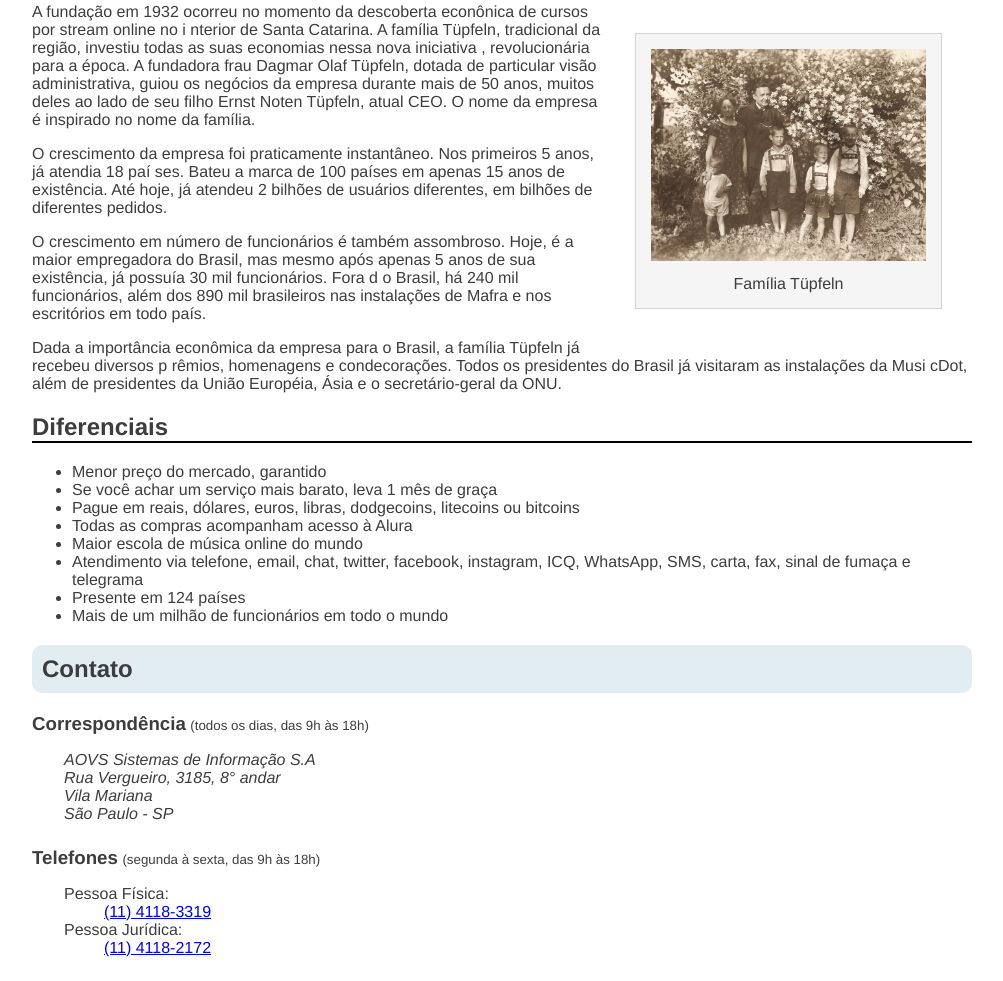
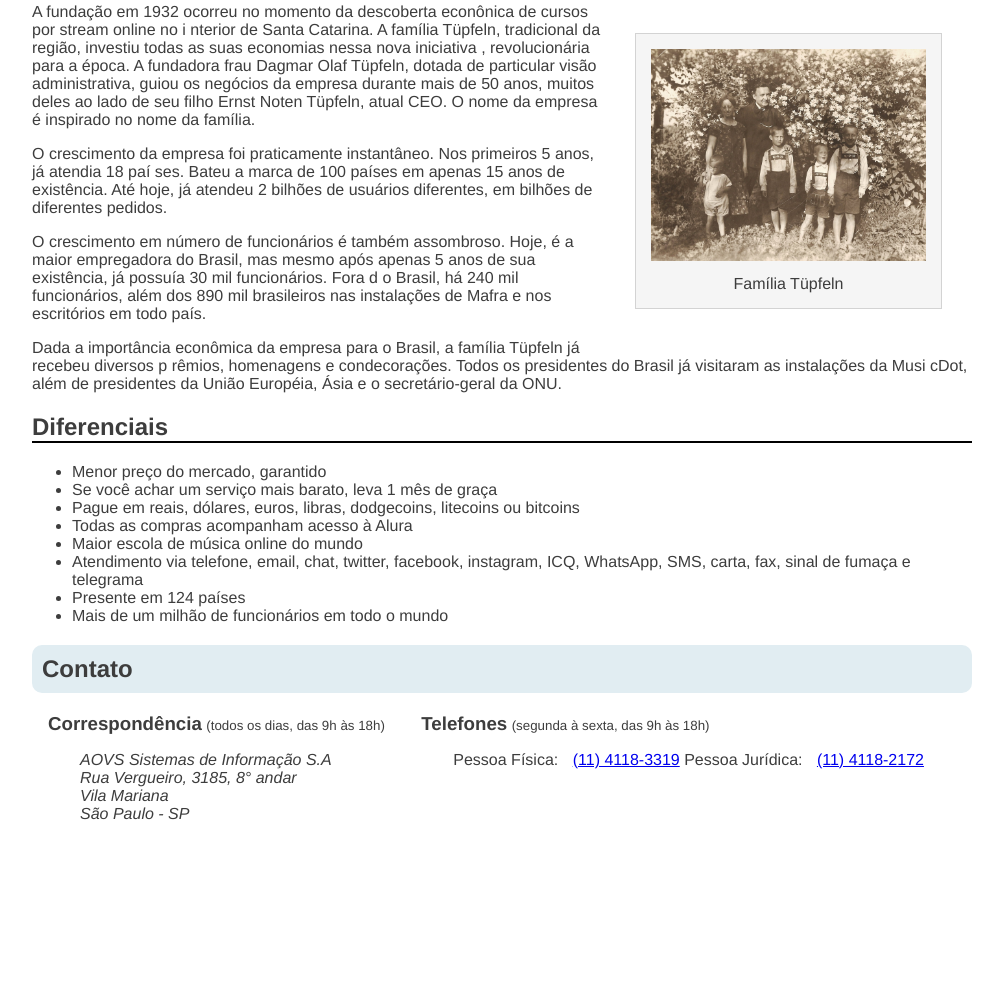
Before and after one commit to janssenbatista/curso-html-css-caelum, a plain HTML site: page sobre.html in a window 1280 px wide. Shown: the part 805-1786 px from the top of the page, without its empty margins (138-1141 px from the left). After the commit the page ends 1652 px from the top, so only its background shows below. Drawn offline with Linux system fonts and the light colour scheme.

Commit message:
update sobre.html: alter style of section 'contato'

```diff
--- a/css/sobre.css
+++ b/css/sobre.css
@@ -46,7 +46,26 @@ figcaption {
   display: inline;
 }
 
+.contato__secao {
+  display: inline-block;
+  vertical-align: top;
+  margin-left: 16px;
+}
+
+.contato__secao--telefone {
+  margin-left: 32px;
+}
+
 .contato__info {
   margin: 16px 0 24px;
   padding-left: 32px;
 }
+
+.contato__info-titulo,
+.contato__info-descricao {
+  display: inline;
+}
+
+.contato__info-descricao {
+  margin-left: 10px;
+}
--- a/sobre.html
+++ b/sobre.html
@@ -86,6 +86,7 @@
       <li>Mais de um milhão de funcionários em todo o mundo</li>
     </ul>
     <h2 class="titulo">Contato</h2>
+    <div class="contato__secao">
       <h3 class="contato__subtitulo">Correspondência</h3>
       <small>(todos os dias, das 9h às 18h)</small>
       <address class="contato__info">
@@ -94,13 +95,20 @@
         Vila Mariana <br />
         São Paulo - SP
       </address>
+    </div>
+    <div class="contato__secao contato__secao--telefone">
       <h3 class="contato__subtitulo">Telefones</h3>
       <small>(segunda à sexta, das 9h às 18h)</small>
       <dl class="contato__info">
-      <dt>Pessoa Física:</dt>
-      <dd><a href="tel://114118-3319">(11) 4118-3319</a></dd>
-      <dt>Pessoa Jurídica:</dt>
-      <dd><a href="tel://114118-2172">(11) 4118-2172</a></dd>
+        <dt class="contato__info-titulo">Pessoa Física:</dt>
+        <dd class="contato__info-descricao">
+          <a href="tel://114118-3319">(11) 4118-3319</a>
+        </dd>
+        <dt class="contato__info-titulo">Pessoa Jurídica:</dt>
+        <dd class="contato__info-descricao">
+          <a href="tel://114118-2172">(11) 4118-2172</a>
+        </dd>
       </dl>
+    </div>
   </body>
 </html>
```
Lines whose indentation alone changed are shown as unchanged.
